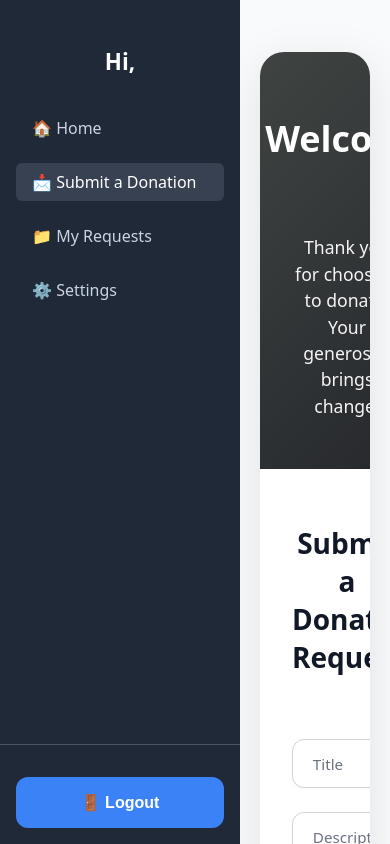
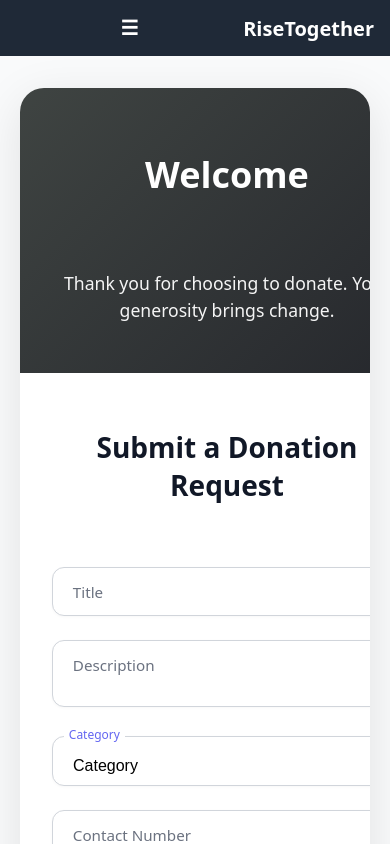
Before and after one commit to arijitchakma79/RiseTogether, a React (Vite) app: page /dashboard/submit in a window 390 px wide. Built offline with nearby package versions, Linux system fonts and the light colour scheme.

Commit message:
refactored dashboard layout

```diff
--- a/src/components/dashboard/SidebarNav.tsx
+++ b/src/components/dashboard/SidebarNav.tsx
@@ -1,35 +1,55 @@
-// src/components/dashboard/SidebarNav.tsx
 import React from 'react';
 import { Link, useNavigate, useLocation } from 'react-router-dom';
 import { useAuth } from '../../contexts/AuthContext';
 import '../../styles/dashboard/SidebarNav.css';
 
-const SidebarNav: React.FC = () => {
+type SidebarNavProps = {
+  isMobileMenuOpen?: boolean;
+  onClose?: () => void;
+};
+
+const SidebarNav: React.FC<SidebarNavProps> = ({ isMobileMenuOpen = false, onClose }) => {
   const { user, logout } = useAuth();
   const navigate = useNavigate();
   const location = useLocation();
 
   const handleLogout = async () => {
     await logout();
+    if (onClose) onClose();
     navigate('/auth');
   };
 
   return (
-    <nav className="sidebar">
+    <nav className={`sidebar ${isMobileMenuOpen ? 'show-mobile' : ''}`}>
+      {/* Mobile Close Button */}
+      {onClose && (
+        <div className="sidebar-close-wrapper">
+          <button className="close-btn" onClick={onClose} aria-label="Close sidebar">
+            ×
+          </button>
+        </div>
+      )}
+
       <div className="sidebar-inner">
+        {/* Header */}
         <div className="sidebar-header">
-          <p>Hi, {user?.fullName || user?.email}</p>
+          <div className="avatar-circle">{user?.fullName?.charAt(0).toUpperCase() || 'U'}</div>
+          <strong>{user?.fullName}</strong>
+          <p className="user-email">{user?.email}</p>
         </div>
+
+        {/* Navigation */}
         <div className="nav-links">
-          <Link to="/dashboard" className={location.pathname === '/dashboard' ? 'active' : ''}>🏠 Home</Link>
-          <Link to="/dashboard/submit" className={location.pathname === '/dashboard/submit' ? 'active' : ''}>📩 Submit a Donation</Link>
-          <Link to="/dashboard/my-requests" className={location.pathname === '/dashboard/my-requests' ? 'active' : ''}>📁 My Requests</Link>
-          <Link to="/dashboard/settings" className={location.pathname === '/dashboard/settings' ? 'active' : ''}>⚙️ Settings</Link>
+          <Link to="/dashboard" className={location.pathname === '/dashboard' ? 'active' : ''} onClick={onClose}>🏠 Home</Link>
+          <Link to="/dashboard/submit" className={location.pathname === '/dashboard/submit' ? 'active' : ''} onClick={onClose}>📩 Submit</Link>
+          <Link to="/dashboard/my-requests" className={location.pathname === '/dashboard/my-requests' ? 'active' : ''} onClick={onClose}>📁 My Requests</Link>
+          <Link to="/dashboard/settings" className={location.pathname === '/dashboard/settings' ? 'active' : ''} onClick={onClose}>⚙️ Settings</Link>
         </div>
-      </div>
 
-      <div className="sidebar-footer">
-        <button onClick={handleLogout}>🚪 Logout</button>
+        {/* Footer */}
+        <div className="sidebar-footer">
+          <button onClick={handleLogout}>🚪 Logout</button>
+        </div>
       </div>
     </nav>
   );
--- a/src/layout/DashboardLayout.tsx
+++ b/src/layout/DashboardLayout.tsx
@@ -1,13 +1,31 @@
-// src/layouts/DashboardLayout.tsx
-import React from 'react';
+import React, { useState } from 'react';
 import { Outlet } from 'react-router-dom';
 import { SidebarNav } from '../components';
-import '../styles/dashboard/Dashboard.css'
+import '../styles/dashboard/Dashboard.css';
 
 const DashboardLayout: React.FC = () => {
+  const [isMobileMenuOpen, setIsMobileMenuOpen] = useState(false);
+
+  const toggleMobileMenu = () => setIsMobileMenuOpen(prev => !prev);
+  const closeMobileMenu = () => setIsMobileMenuOpen(false);
+
   return (
     <div className="dashboard">
-      <SidebarNav />
+      {/* === Mobile Navbar === */}
+      <div className="mobile-navbar">
+        <button className="hamburger" onClick={toggleMobileMenu} aria-label="Toggle Menu">
+          ☰
+        </button>
+        <h1 className="mobile-title">RiseTogether</h1>
+      </div>
+
+      {/* === Sidebar Navigation === */}
+      <SidebarNav isMobileMenuOpen={isMobileMenuOpen} onClose={closeMobileMenu} />
+
+      {/* === Mobile Overlay === */}
+      {isMobileMenuOpen && <div className="overlay show" onClick={closeMobileMenu}></div>}
+
+      {/* === Main Content Area === */}
       <main className="content">
         <Outlet />
       </main>
--- a/src/styles/dashboard/Dashboard.css
+++ b/src/styles/dashboard/Dashboard.css
@@ -1,17 +1,124 @@
+/* === Base Layout === */
 .dashboard {
   display: flex;
   height: 100vh;
+  position: relative;
 }
 
+/* === Sidebar (Desktop) === */
 .sidebar {
   width: 240px;
-  background-color: #1f2937; /* dark */
-  color: white;
+  background-color: #1f2937;
+  height: 100vh;
+  position: fixed;
+  left: 0;
+  top: 0;
+  z-index: 1000;
+  transition: transform 0.3s ease-in-out;
 }
 
+/* === Main Content === */
 .content {
   flex: 1;
+  margin-left: 240px;
   padding: 20px;
   overflow-y: auto;
   background-color: #f9fafb;
+  width: calc(100% - 240px);
 }
+
+/* === Mobile Navbar === */
+.mobile-navbar {
+  position: fixed;
+  top: 0;
+  left: 0;
+  height: 56px;
+  width: 100%;
+  background-color: #1f2937;
+  color: white;
+  z-index: 900;
+  display: flex;
+  align-items: center;
+  justify-content: center;
+  padding: 0 16px;
+  box-sizing: border-box;
+}
+
+/* ✅ Final, flat, minimal hamburger icon */
+.hamburger {
+  font-size: 1.25rem;
+  background: none;
+  border: none;
+  color: white;
+  cursor: pointer;
+  padding: 2px;
+  margin: 0;
+  line-height: 1;
+  display: flex;
+  align-items: center;
+  justify-content: center;
+  border-radius: 2px;
+  transition: background 0.2s;
+}
+
+.hamburger:hover {
+  background: rgba(255, 255, 255, 0.1);
+}
+
+.mobile-title {
+  font-size: 1.25rem;
+  font-weight: bold;
+  margin: 0 auto;
+  text-align: center;
+  flex-grow: 1;
+}
+
+/* === Overlay === */
+.overlay {
+  display: none;
+  position: fixed;
+  top: 0;
+  left: 0;
+  height: 100%;
+  width: 100%;
+  background: rgba(0, 0, 0, 0.3);
+  z-index: 800;
+}
+
+.overlay.show {
+  display: block;
+}
+
+/* === Responsive (Mobile) === */
+@media (max-width: 768px) {
+  .sidebar {
+    transform: translateX(-100%);
+    width: 220px;
+  }
+
+  .sidebar.show-mobile {
+    transform: translateX(0);
+  }
+
+  .content {
+    margin-left: 0;
+    padding-top: 56px;
+    width: 100%;
+  }
+
+  .mobile-navbar {
+    display: flex;
+  }
+}
+
+/* === Responsive (Desktop) === */
+@media (min-width: 769px) {
+  .mobile-navbar {
+    display: none !important;
+  }
+
+  .content {
+    margin-left: 240px;
+    padding-top: 20px;
+  }
+}
--- a/src/styles/dashboard/SidebarNav.css
+++ b/src/styles/dashboard/SidebarNav.css
@@ -1,71 +1,129 @@
-/* src/styles/dashboard/SidebarNav.css */
-
 .sidebar {
-    width: 260px;
+  width: 220px;
   background-color: #1f2937;
   color: white;
+  height: 100vh;
   display: flex;
   flex-direction: column;
-    height: 100vh;
-    box-shadow: 2px 0 8px rgba(0, 0, 0, 0.1);
+  position: fixed;
+  top: 0;
+  left: 0;
+  z-index: 1000;
+  transition: transform 0.3s ease-in-out;
+  padding-top: 0;
 }
 
 .sidebar-inner {
-    flex-grow: 1;
-    overflow-y: auto;
-    padding: 1.5rem 1rem;
+  flex: 1;
+  display: flex;
+  flex-direction: column;
+  padding: 1.2rem 1rem;
 }
 
+/* Close button wrapper (mobile only) */
+.sidebar-close-wrapper {
+  display: none;
+  width: 100%;
+  padding: 0.75rem 1rem 0 1rem;
+  box-sizing: border-box;
+  background-color: #1f2937;
+}
+
+.close-btn {
+  font-size: 1.8rem;
+  background: none;
+  border: none;
+  color: white;
+  cursor: pointer;
+  float: right;
+}
+
+/* Avatar and user section */
 .sidebar-header {
-    font-size: 1.4rem;
-    font-weight: bold;
+  display: flex;
+  flex-direction: column;
+  align-items: center;
+  margin-top: 1rem;
   margin-bottom: 2rem;
   text-align: center;
 }
 
+.avatar-circle {
+  width: 56px;
+  height: 56px;
+  border-radius: 50%;
+  background-color: #374151;
+  display: flex;
+  justify-content: center;
+  align-items: center;
+  font-size: 1.5rem;
+  font-weight: bold;
+  margin-bottom: 0.5rem;
+}
+
+.user-email {
+  font-size: 0.8rem;
+  color: #9ca3af;
+  margin-top: 2px;
+  word-break: break-word;
+}
+
+/* Nav links */
 .nav-links {
+  flex-grow: 1;
   display: flex;
   flex-direction: column;
-    gap: 1rem;
+  gap: 8px;
 }
 
 .nav-links a {
-    color: #cbd5e1;
+  padding: 10px 14px;
+  color: white;
   text-decoration: none;
-    font-size: 1rem;
-    padding: 0.5rem 1rem;
   border-radius: 6px;
-    transition: background-color 0.2s;
+  font-size: 0.95rem;
+  transition: background 0.2s;
 }
 
 .nav-links a.active,
 .nav-links a:hover {
   background-color: #374151;
-    color: #ffffff;
 }
 
+/* Footer / logout */
 .sidebar-footer {
-    padding: 1rem;
-    border-top: 1px solid #4b5563;
-    text-align: center;
+  padding-top: 1rem;
+  border-top: 1px solid #374151;
 }
 
-  .profile {
-    font-size: 0.9rem;
-    margin-bottom: 0.5rem;
+.sidebar-footer button {
+  width: 100%;
+  padding: 10px;
+  background-color: #ef4444;
+  border: none;
+  color: white;
+  font-weight: bold;
+  border-radius: 6px;
+  font-size: 0.95rem;
+  cursor: pointer;
+  transition: background 0.2s;
 }
 
-  button {
-    background-color: #ef4444;
-    color: white;
-    border: none;
-    padding: 0.6rem 1rem;
-    border-radius: 6px;
-    font-weight: 600;
-    cursor: pointer;
-    transition: background-color 0.2s ease;
+.sidebar-footer button:hover {
+  background-color: #dc2626;
 }
 
-  button:hover {
-    background-color: #dc2626;
+/* Mobile only styles */
+@media (max-width: 768px) {
+  .sidebar {
+    transform: translateX(-100%);
   }
+
+  .sidebar.show-mobile {
+    transform: translateX(0);
+  }
+
+  .sidebar-close-wrapper {
+    display: block;
+  }
+}
```
Also changed, not shown: 1 other file (tests, documents, lock files or other folders). Lines whose indentation alone changed are shown as unchanged.
